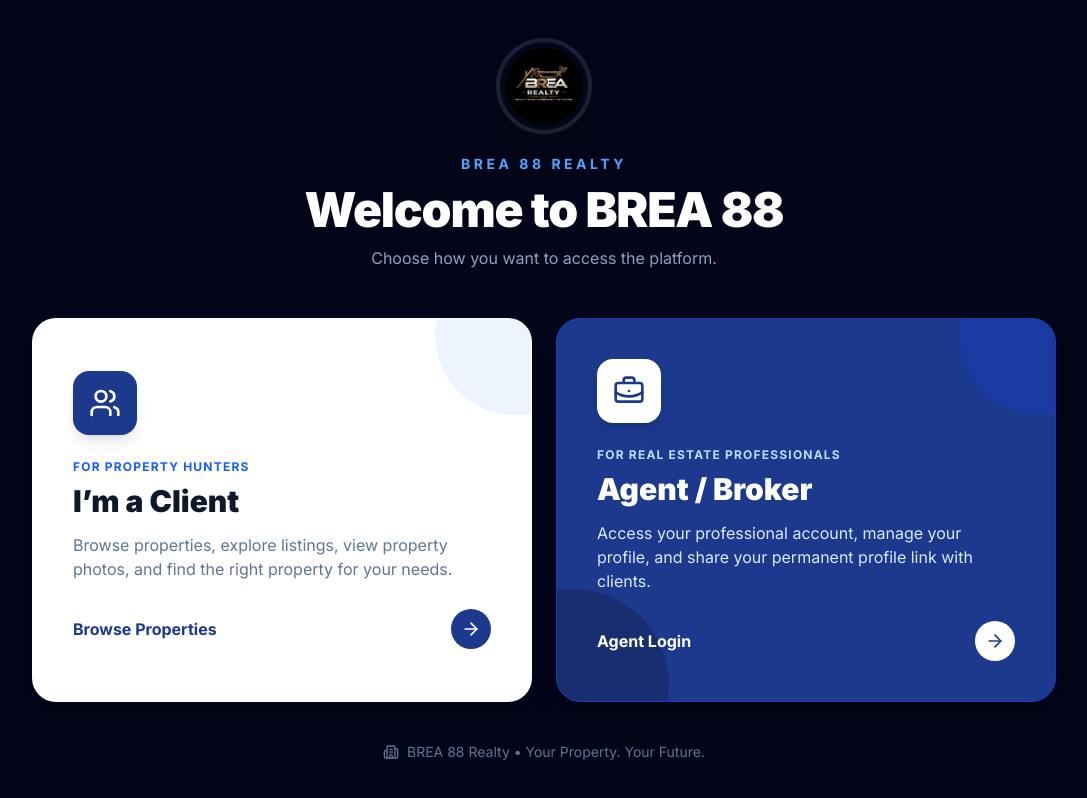
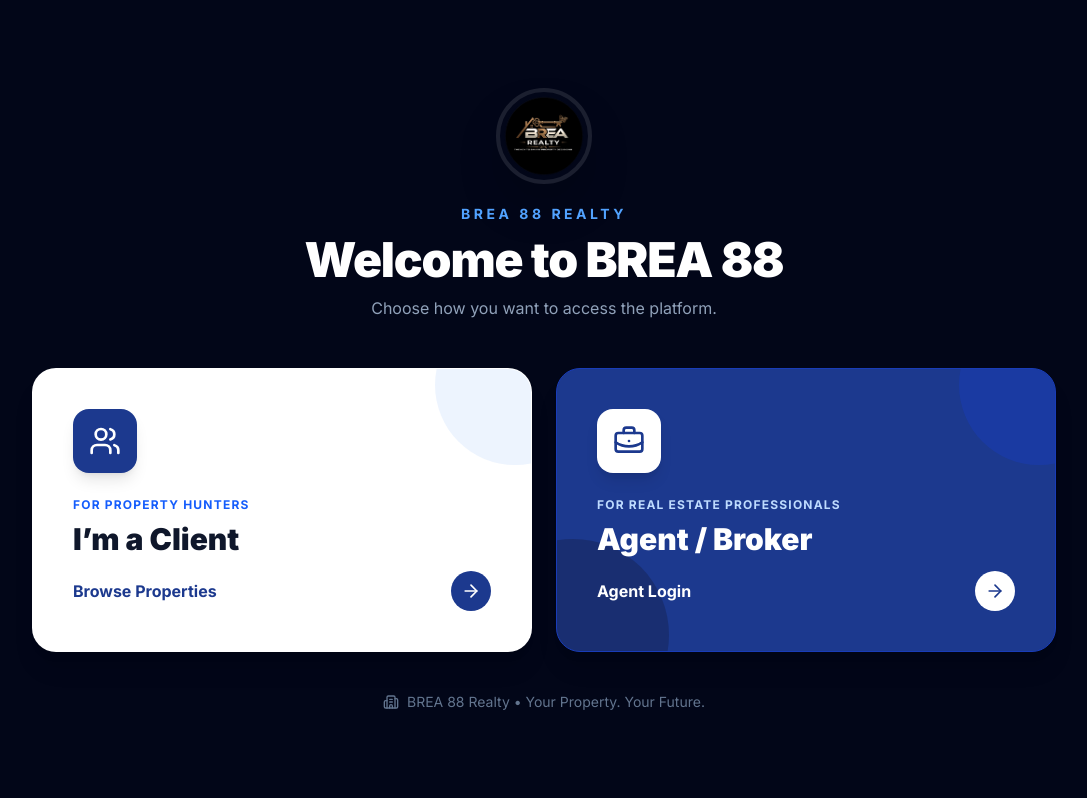
Before and after one commit to cylexnoe/brea88, a Next.js app in the folder brea88/: page / in a window 1280 px wide. Shown: the whole page, without its empty margins (96-1183 px from the left). Built offline with nearby package versions, Linux system fonts and the light colour scheme.

Commit message:
Update page.tsx

```diff
--- a/brea88/src/app/page.tsx
+++ b/brea88/src/app/page.tsx
@@ -63,11 +63,6 @@
               I’m a Client
             </h2>
 
-            <p className="text-[10px] sm:text-sm md:text-base text-slate-500 leading-4 sm:leading-6 mb-4 sm:mb-7">
-              Browse properties, explore listings, view property photos,
-              and find the right property for your needs.
-            </p>
-
             <div className="flex items-center justify-between gap-1 sm:gap-3">
 
               <span className="font-bold text-blue-900 text-[10px] sm:text-sm md:text-base leading-tight">
@@ -110,11 +105,6 @@
               Agent / Broker
             </h2>
 
-            <p className="text-[10px] sm:text-sm md:text-base text-blue-100 leading-4 sm:leading-6 mb-4 sm:mb-7">
-              Access your professional account, manage your profile,
-              and share your permanent profile link with clients.
-            </p>
-
             <div className="flex items-center justify-between gap-1 sm:gap-3">
 
               <span className="font-bold text-white text-[10px] sm:text-sm md:text-base leading-tight">
```
